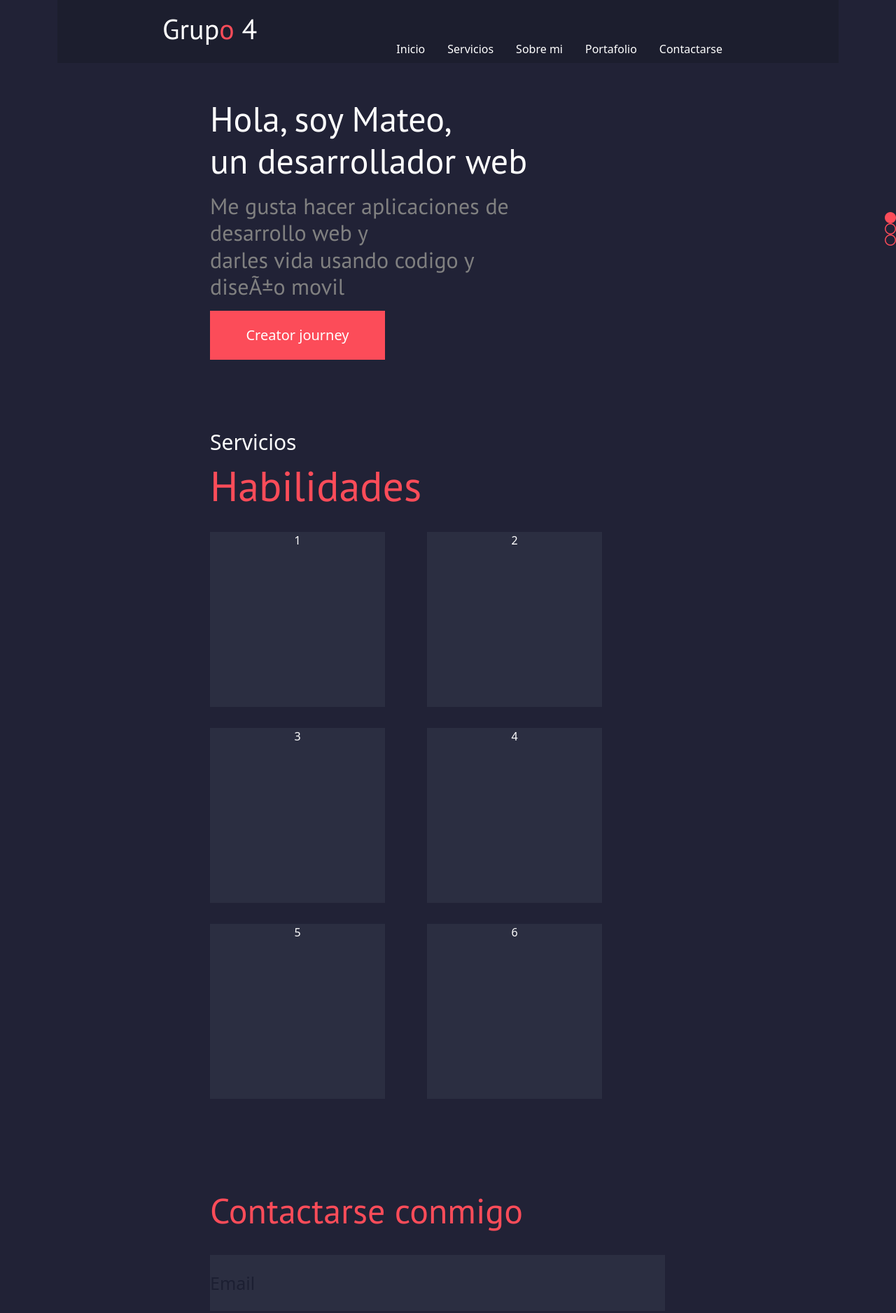
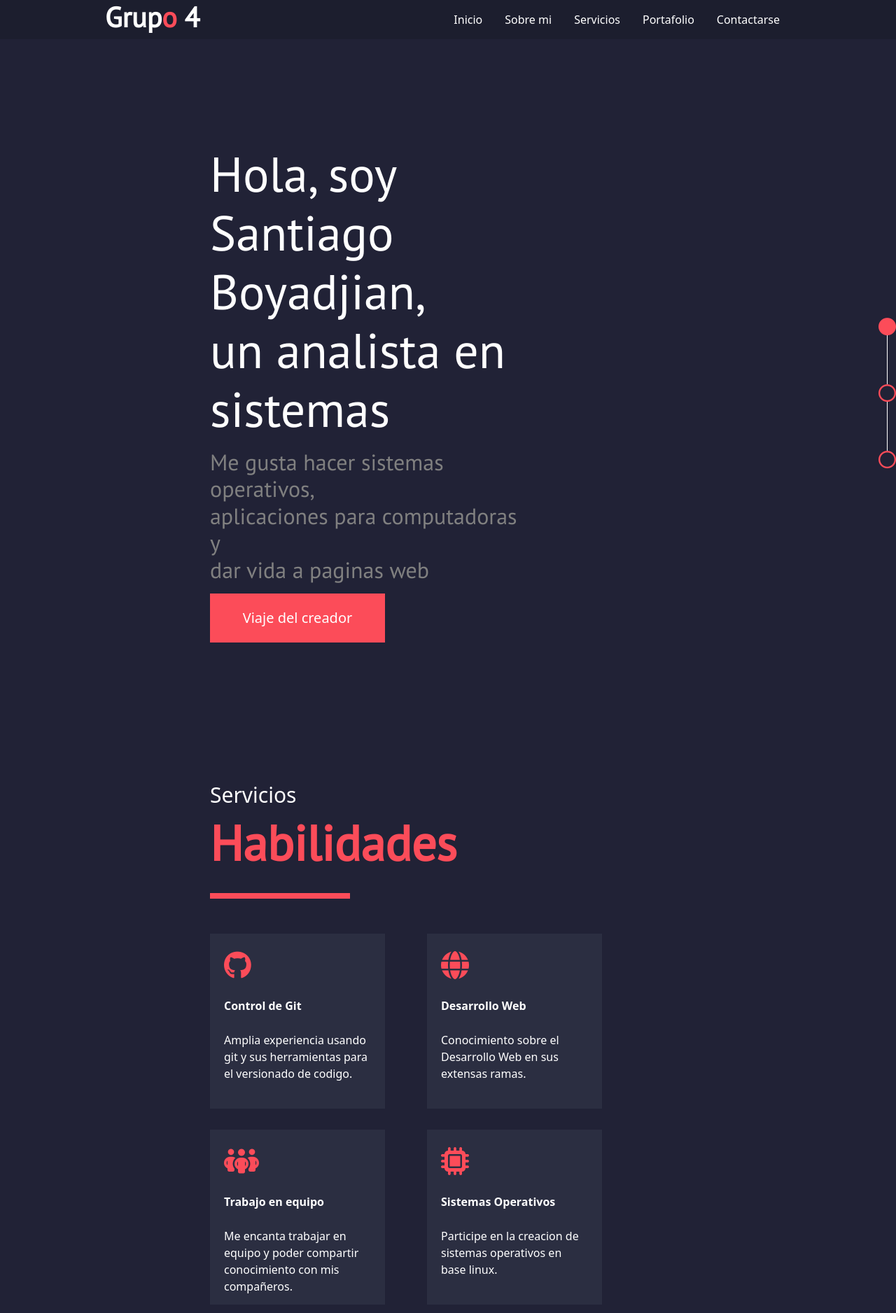
Before and after one commit to cecibb/Trabajo-Practico-, a plain HTML site: page index.html in a window 1280 px wide. Shown: the top 1876 px of the page at 70% size. Drawn offline with nearby package versions, Linux system fonts and the light colour scheme.

Commit message:
Trabajo Practico

```diff
--- a/index.html
+++ b/index.html
@@ -16,81 +16,111 @@
 </head>
 
 <body class="color">
-    <div class="container">
-        <header class="flex-wrap justify-content-center col-sm-12 col-mb-6 col-xl-12">
 
-            <h1 class="text-wrap mb-12">Grup<span>o</span> 4</h1>
-            <ul class="nav nav-pills">
-                <li><a href="#" class="nav-link text-white">Inicio</a></li>
-                <li><a href="#" class="nav-link text-white">Servicios</a></li>
-                <li><a href="#" class="nav-link text-white">Sobre mi</a></li>
-                <li><a href="#" class="nav-link text-white">Portafolio</a></li>
-                <li> <a href="#" class="nav-link text-white">Contactarse</a></li>
-            </ul>
-        </header>
-    </div>
+    <header id="Inicio" class="flex-wrap justify-content-center col-sm-12 col-mb-6 col-xl-12">
+
+        <h1 class="text-wrap mb-12" style="font-weight: bolder;">Grup<span>o</span> 4</h1>
+        <ul class="nav nav-pills">
+            <li><a href="#Inicio" class="nav-link text-white">Inicio</a></li>
+            <li><a href="#SobreMi" class="nav-link text-white">Sobre mi</a></li>
+            <li><a href="#Servicios" class="nav-link text-white">Servicios</a></li>
+            <li><a href="#" class="nav-link text-white">Portafolio</a></li>
+            <li> <a href="#Contactarse" class="nav-link text-white">Contactarse</a></li>
+        </ul>
+    </header>
 
 
-    </header>
+
 
     <main>
 
-        <div class="parte1">
+        <div id="SobreMi" class="parte1">
             <div class="contenidoParte1">
-                <h1>Hola, soy Mateo, <br>un desarrollador web</h1>
-                <h2>Me gusta hacer aplicaciones de desarrollo web y<br>darles vida usando codigo y diseÃ±o movil</h2>
-                <button>Creator journey</button>
+                <h1>Hola, soy Santiago Boyadjian, <br>un analista en sistemas</h1>
+                <h2>Me gusta hacer sistemas operativos,<br>aplicaciones para computadoras y<br>dar vida a paginas web</h2>
+                <button>Viaje del creador</button>
             </div>
 
             <div class="iconos">
                 <i class="fa-solid fa-circle"></i>
-                <i class="fa-sharp fa-regular fa-pipe"></i>
+                <span class="lineaVertical"></span>
                 <i class="fa-regular fa-circle"></i>
-                <i class="fa-sharp fa-regular fa-pipe"></i>
+                <span class="lineaVertical"></span>
                 <i class="fa-regular fa-circle"></i>
             </div>
 
         </div>
 
-        <div class="parte2">
+        <div id="Servicios" class="parte2">
             <div class="contenidoParte2 col-sm-8">
-                <h3 class="dos">Servicios</h3>
-                <h1 class="tres">Habilidades</h1>
-                <i class="fa-solid fa-horizontal-rule"></i>
-                <div class="cuatro">
-                    <div class="caja caja1">1</div>
-                    <div class="caja caja2">2</div>
-                    <div class="caja caja3">3</div>
-                    <div class="caja caja4">4</div>
-                    <div class="caja caja5">5</div>
-                    <div class="caja caja6">6</div>
+                <h3 class="tituloServicios">Servicios</h3>
+                <h1 class="habilidades">Habilidades</h1>
+                <span class="barraServicios"></span>
+                <div class="cajasDeHabilidades">
+                    <div class="caja caja1">
+                        <i class="fa-brands fa-github iconosHabilidades contenidoCaja"></i>
+                        <br>
+                        <p class="contenidoCaja tituloCaja">Control de Git</p>
+                        <p class="contenidoCaja">Amplia experiencia usando git y sus herramientas para el versionado de codigo.</p>
+                    </div>
+                    <div class="caja caja2">
+                        <i class="fa-solid fa-globe iconosHabilidades contenidoCaja"></i>
+                        <br>
+                        <p class="contenidoCaja tituloCaja">Desarrollo Web</p>
+                        <p class="contenidoCaja">Conocimiento sobre el Desarrollo Web en sus extensas ramas.</p>
+                    </div>
+                    <div class="caja caja3">
+                        <i class="fa-solid fa-people-group iconosHabilidades contenidoCaja"></i>
+                        <br>
+                        <p class="contenidoCaja tituloCaja">Trabajo en equipo</p>
+                        <p class="contenidoCaja">Me encanta trabajar en equipo y poder compartir conocimiento con mis compañeros.</p>
+                    </div>
+                    <div class="caja caja4">
+                        <i class="fa-solid fa-microchip iconosHabilidades contenidoCaja"></i>
+                        <br>
+                        <p class="contenidoCaja tituloCaja">Sistemas Operativos</p>
+                        <p class="contenidoCaja">Participe en la creacion de sistemas operativos en base linux.</p>
+                    </div>
+                    <div class="caja caja5">
+                        <i class="fa-solid fa-laptop-code iconosHabilidades contenidoCaja"></i>
+                        <br>
+                        <p class="contenidoCaja tituloCaja">Multiples Lenguajes</p>
+                        <p class="contenidoCaja">Conozco muchos lenguajes de programacion. C, C++, Haskell, Prolog, Wollok y un poco de
+                            Assembler.</p>
+                    </div>
+                    <div class="caja caja6">
+                        <i class="fa-solid fa-bolt iconosHabilidades contenidoCaja"></i>
+                        <br>
+                        <p class="contenidoCaja tituloCaja">Tecnico en Electronica</p>
+                        <p class="contenidoCaja">Poseo amplio conocimiento sobre la electronica, por lo tanto de componentes de computadoras.</p>
+                    </div>
                 </div>
             </div>
 
             <div class="iconos">
                 <i class="fa-regular fa-circle"></i>
-                <i class="fa-sharp fa-regular fa-pipe"></i>
+                <span class="lineaVertical"></span>
                 <i class="fa-solid fa-circle"></i>
-                <i class="fa-sharp fa-regular fa-pipe"></i>
+                <span class="lineaVertical"></span>
                 <i class="fa-regular fa-circle"></i>
             </div>
         </div>
 
-        <div class="parte3">
+        <div id="Contactarse" class="parte3">
             <div class="contenidoParte3">
                 <h1 style="color: #FC4C59; font-size: 50px">Contactarse conmigo</h1>
                 <form>
-                    <input type="email" name="email" id="email" placeholder="Email" style="background-color: #2B2E41;">
+                    <input type="email" name="email" id="email" placeholder="Email" style="background-color: #2B2E41; font-weight: bolder">
                     <input type="text" name="Message" id="Message" placeholder="Message"
-                        style="background-color: #2B2E41;">
+                        style="background-color: #2B2E41; font-weight: bolder" >
                 </form>
             </div>
 
             <div class="iconos">
                 <i class="fa-regular fa-circle"></i>
-                <i class="fa-sharp fa-regular fa-pipe"></i>
+                <span class="lineaVertical"></span>
                 <i class="fa-regular fa-circle"></i>
-                <i class="fa-sharp fa-regular fa-pipe"></i>
+                <span class="lineaVertical"></span>
                 <i class="fa-solid fa-circle"></i>
             </div>
 
@@ -99,7 +129,6 @@
 
     </main>
 
-    <footer>
         <footer class="d-flex flex-wrap justify-content-between align-items-center py-3 my-4 border-top">
             <div class="col-md-4 d-flex align-items-center">
                 <span class="mb-3 mb-md-0 text-muted">© 2023 Trabajo Integrador</span>
--- a/style.css
+++ b/style.css
@@ -5,18 +5,18 @@
     padding: 0;
 }
 
-h1{
+h1 {
     color: white;
     font-family: 'PT Sans', sans-serif;
 }
 
-h2{
+h2 {
     color: white;
     font-family: 'PT Sans', sans-serif;
     font-weight: lighter;
 }
 
-.color{
+.color {
     background-color: #212236;
 }
 
@@ -29,20 +29,17 @@ header {
 }
 
 .nav-pills {
-    margin-left:auto;
-    display:inline-flex;
-    flex-direction:row;
+    margin-left: auto;
+    display: inline-flex;
+    flex-direction: row;
 
     align-items: center;
     margin-right: 150px;
-    margin-top: 50px;
-    margin-bottom: 50px;
 }
 
-.button{
+.button {
     font-family: 'PT Sans', sans-serif;
     color: green
-
 }
 
 body header div h2 {
@@ -62,13 +59,13 @@ body header h1 span {
     flex-direction: row;
     justify-content: start;
     align-items: center;
-    margin-top: 50px;
-    margin-bottom: 50px;
+    margin-top: 150px;
+    margin-bottom: 150px;
     margin-left: 300px;
 }
 
 .contenidoParte1 h1 {
-    font-size: 50px;
+    font-size: 70px;
 }
 
 .contenidoParte1 h2 {
@@ -87,6 +84,7 @@ body header h1 span {
 }
 
 .iconos {
+    font-size: 25px;
     margin-left: 500px;
     display: flex;
     flex-direction: column;
@@ -95,13 +93,18 @@ body header h1 span {
     color: #FC4C59;
 }
 
+.iconosHabilidades {
+    font-size: 40px;
+    color: #FC4C59;
+}
+
 .parte2 {
     display: flex;
     flex-direction: row;
     justify-content: start;
     align-items: center;
-    margin-top: 50px;
-    margin-bottom: 50px;
+    margin-top: 150px;
+    margin-bottom: 150px;
     margin-left: 300px;
 }
 
@@ -119,36 +122,44 @@ body header h1 span {
     background-color: #2B2E41;
     margin-right: 60px;
     margin-bottom: 30px;
-    margin-bottom: 30px;
-    text-align: center;
+    text-align: start;
     width: 250px;
     height: 250px;
-
 }
 
-.dos{
+.contenidoCaja {
+    margin-top: 25px;
+    margin-left: 20px;
+    margin-right: 20px;
+}
+
+.tituloServicios {
     color: white;
     font-size: 30px;
 }
 
-.tres {
+.habilidades {
     color: #FC4C59;
-    font-size: 60px;
+    font-size: 70px;
+    font-weight: bolder;
     margin-bottom: 30px;
 }
 
-.cuatro {
-    display: flex;
-    flex-wrap: wrap;}
-
-.fa-horizontal-rule {
+.barraServicios {
     color: #FC4C59;
+    margin-bottom: 30px;
+    border-bottom: 8px solid #FC4C59;
+    width: 200px;
+    margin-bottom: 50px;
 }
 
-.container {
+.cajasDeHabilidades {
     display: flex;
     flex-wrap: wrap;
+}
 
+.tituloCaja{
+    font-weight: bolder;
 }
 
 .parte3 {
@@ -156,12 +167,12 @@ body header h1 span {
     flex-direction: row;
     justify-content: start;
     align-items: center;
-    margin-top: 50px;
-    margin-bottom: 50px;
+    margin-top: 150px;
+    margin-bottom: 200px;
     margin-left: 300px;
 }
 
-.contenidoParte3 form input{
+.contenidoParte3 form input {
     border-style: none;
     width: 650px;
     height: 80px;
@@ -173,9 +184,16 @@ body header h1 span {
     display: flex;
     flex-direction: column;
     justify-content: center;
-    align-items: center;
 }
 
 ::placeholder {
     color: #1C1F32;
 }
+
+
+
+.lineaVertical {
+    border-bottom: 35px solid white;
+    border-top: 35px solid white;
+    width: 1px;
+}
```
